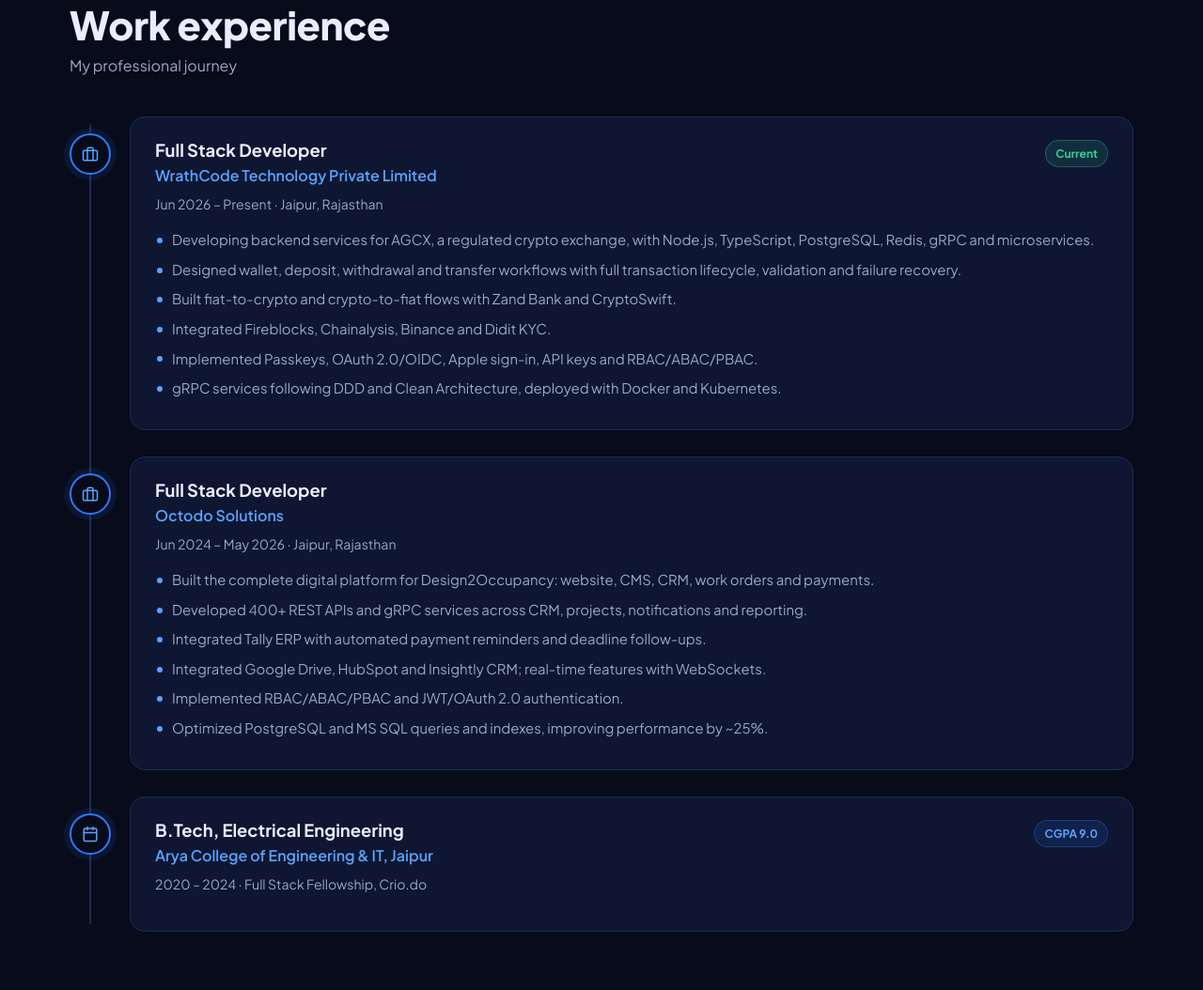
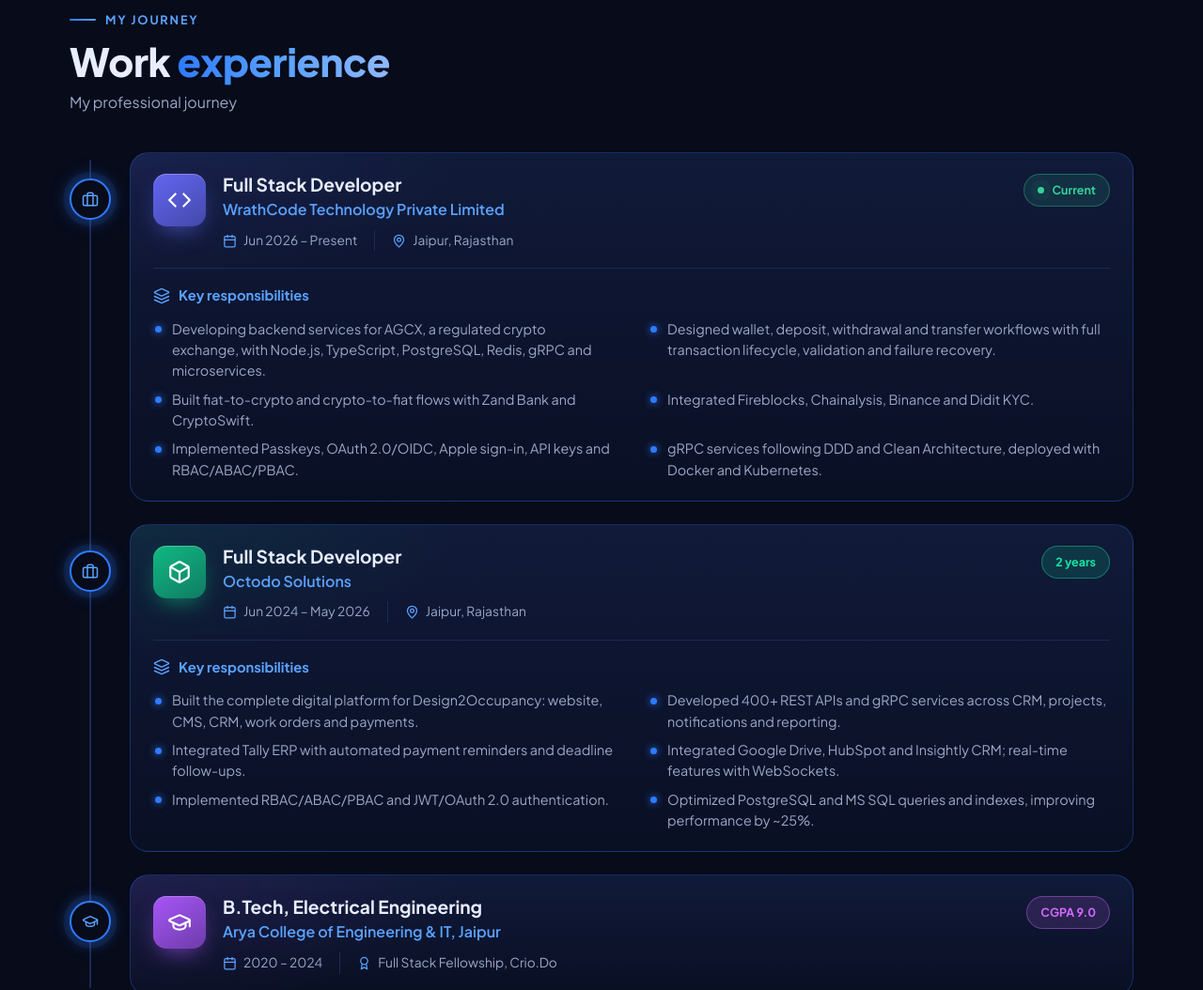
Before and after one commit to MrRinkukumar2004/rinku-kumar-saini-portfolio, a plain HTML site: page index.html in a window 1280 px wide. Shown: the part 4049-5103 px from the top of the page at 94% size. Drawn offline with Linux system fonts and the light colour scheme.

Commit message:
updated the design of the experience

```diff
--- a/css/style.css
+++ b/css/style.css
@@ -444,24 +444,58 @@
 .timeline { position: relative; padding-left: 64px; }
 .t-line { position: absolute; left: 21px; top: 8px; bottom: 8px; width: 2px; background: var(--line); border-radius: 2px; overflow: hidden; }
 .t-line span { display: block; width: 100%; height: 0; background: linear-gradient(var(--accent-2), var(--accent)); box-shadow: 0 0 12px var(--accent); }
-.t-item { position: relative; margin-bottom: 28px; }
+.t-item { --c: 47,123,255; position: relative; margin-bottom: 24px; }
 .t-item:last-child { margin-bottom: 0; }
 .t-dot {
-  position: absolute; left: -64px; top: 18px; width: 44px; height: 44px; border-radius: 50%; display: grid; place-items: center;
-  background: var(--bg); border: 2px solid var(--accent); color: var(--accent-2); box-shadow: 0 0 0 6px rgba(47,123,255,0.1);
+  position: absolute; left: -64px; top: 28px; width: 44px; height: 44px; border-radius: 50%; display: grid; place-items: center;
+  background: var(--bg); border: 2px solid var(--accent); color: var(--accent-2);
+  box-shadow: 0 0 0 6px rgba(47,123,255,0.1), 0 0 18px rgba(47,123,255,0.45);
 }
+.js .t-item.in .t-dot { animation: dot-glow 3s ease-in-out infinite; }
+@keyframes dot-glow { 50% { box-shadow: 0 0 0 9px rgba(47,123,255,0.06), 0 0 26px rgba(47,123,255,0.65); } }
 .t-dot .ic { width: 18px; height: 18px; }
-.t-card { padding: 24px 26px; border-radius: var(--radius); background: var(--surface); border: 1px solid var(--line); transition: border-color .3s; }
-.t-card:hover { border-color: rgba(90,162,255,0.5); }
-.t-head { display: flex; justify-content: space-between; align-items: flex-start; gap: 12px; }
-.t-head h3 { font-size: 1.15rem; }
-.t-org { color: var(--accent-2); font-weight: 600; margin: 4px 0 0; }
-.t-badge { font-size: 0.75rem; font-weight: 700; padding: 4px 10px; border-radius: 999px; background: rgba(52,211,153,0.12); color: var(--ok); border: 1px solid rgba(52,211,153,0.3); white-space: nowrap; }
-.t-badge.muted { background: rgba(47,123,255,0.12); color: var(--accent-2); border-color: rgba(47,123,255,0.3); }
-.t-meta { color: var(--muted); font-size: 0.88rem; margin: 6px 0 14px; }
-.t-card ul li { position: relative; padding-left: 18px; color: var(--muted); font-size: 0.93rem; margin-bottom: 7px; }
-.t-card ul li::before { content: ""; position: absolute; left: 2px; top: 0.65em; width: 6px; height: 6px; border-radius: 50%; background: var(--accent-2); }
-.t-card ul { margin-bottom: 0; }
+.t-card {
+  padding: 22px 24px; border-radius: 20px;
+  background: radial-gradient(500px 200px at 0% 0%, rgba(var(--c),0.1), transparent 70%), linear-gradient(180deg, rgba(18,28,61,0.9), rgba(10,16,36,0.95));
+  border: 1px solid rgba(47,123,255,0.28);
+  transition: border-color .35s, box-shadow .35s, transform .35s;
+}
+.t-card:hover { border-color: rgba(var(--c),0.7); box-shadow: 0 26px 50px -28px rgba(var(--c),0.6); transform: translateX(4px); }
+.t-card.spot::before { background: radial-gradient(360px circle at var(--mx, 50%) var(--my, 50%), rgba(var(--c),0.12), transparent 60%); }
+.t-head { display: flex; align-items: flex-start; gap: 18px; }
+.t-title { flex: 1; min-width: 0; }
+.t-head h3 { font-size: 1.2rem; }
+.t-logo {
+  width: 56px; height: 56px; border-radius: 14px; display: grid; place-items: center; flex: none; color: #fff;
+  background: linear-gradient(145deg, rgba(var(--c),1), rgba(var(--c),0.6));
+  box-shadow: 0 10px 24px -8px rgba(var(--c),0.7), inset 0 1px 0 rgba(255,255,255,0.25);
+  transition: transform .4s cubic-bezier(.3,.8,.3,1);
+}
+.t-logo .ic { width: 26px; height: 26px; }
+.t-card:hover .t-logo { transform: rotate(-8deg) scale(1.06); }
+.t-org { color: var(--accent-2); font-weight: 600; margin: 3px 0 0; }
+.t-badge {
+  display: inline-flex; align-items: center; gap: 8px; font-size: 0.78rem; font-weight: 700; padding: 6px 14px; border-radius: 999px;
+  background: rgba(52,211,153,0.12); color: var(--ok); border: 1px solid rgba(52,211,153,0.35); white-space: nowrap;
+}
+.t-badge .live-dot { width: 7px; height: 7px; }
+.t-badge.muted { background: rgba(var(--c),0.14); color: rgb(var(--c)); border-color: rgba(var(--c),0.4); filter: brightness(1.25); }
+.t-meta { display: flex; flex-wrap: wrap; gap: 6px 18px; color: var(--muted); font-size: 0.86rem; margin: 8px 0 0; }
+.t-meta span { display: inline-flex; align-items: center; gap: 7px; }
+.t-meta span + span { padding-left: 18px; border-left: 1px solid var(--line); }
+.t-meta .ic { width: 15px; height: 15px; color: var(--accent-2); }
+.t-sub {
+  display: flex; align-items: center; gap: 9px; margin: 18px 0 12px; padding-top: 16px; border-top: 1px solid var(--line);
+  color: var(--accent-2); font-size: 0.92rem; font-weight: 700;
+}
+.t-sub .ic { width: 18px; height: 18px; }
+.t-card ul { display: grid; grid-template-columns: 1fr 1fr; gap: 8px 36px; margin-bottom: 0; }
+.t-card ul li { position: relative; padding-left: 20px; color: var(--muted); font-size: 0.9rem; line-height: 1.55; transition: color .2s; }
+.t-card ul li:hover { color: var(--text); }
+.t-card ul li::before { content: ""; position: absolute; left: 2px; top: 0.6em; width: 7px; height: 7px; border-radius: 50%; background: var(--accent); box-shadow: 0 0 8px var(--accent); }
+/* Responsibilities fade in one after another once the card is revealed */
+.js .t-item:not(.in) .t-card li { opacity: 0; }
+.js .t-item.in .t-card li { animation: chip-in .45s ease backwards; animation-delay: calc(.3s + var(--i, 0) * .07s); }
 
 /* Contact */
 .contact-grid { display: grid; grid-template-columns: 1.1fr 1fr; gap: 28px; align-items: start; }
@@ -546,6 +580,7 @@
   .hero-visual { width: min(340px, 82%); grid-row: 1; }
   .about-grid, .contact-grid { grid-template-columns: 1fr; }
   .head-row { flex-wrap: wrap; align-items: flex-start; }
+  .t-card ul { grid-template-columns: 1fr; }
   .nav-cta { display: none; }
   .menu-btn { display: grid; }
   .nav-links {
@@ -580,9 +615,13 @@
   .f1 { left: -4%; top: 8%; } .f2 { right: -6%; top: 62%; } .f3 { left: -6%; bottom: 28%; } .f4 { bottom: 2%; }
   .timeline { padding-left: 0; }
   .t-line { display: none; }
-  .t-dot { position: static; width: 38px; height: 38px; margin-bottom: 12px; }
+  .t-dot { display: none; }
   .t-card { padding: 20px; }
-  .t-head { flex-wrap: wrap; }
+  .t-card:hover { transform: none; }
+  .t-head { flex-wrap: wrap; gap: 14px; }
+  .t-logo { width: 46px; height: 46px; }
+  .t-title { flex-basis: calc(100% - 60px); }
+  .t-card ul { grid-template-columns: 1fr; }
   .form { padding: 22px; }
   .actions .btn { flex: 1 1 auto; }
 }
--- a/index.html
+++ b/index.html
@@ -69,6 +69,7 @@
       <symbol id="i-globe" viewBox="0 0 24 24"><circle cx="12" cy="12" r="10"/><path d="M2 12h20M12 2a15.3 15.3 0 0 1 4 10 15.3 15.3 0 0 1-4 10 15.3 15.3 0 0 1-4-10 15.3 15.3 0 0 1 4-10z"/></symbol>
       <symbol id="i-monitor" viewBox="0 0 24 24"><rect x="2" y="3" width="20" height="14" rx="2"/><path d="M8 21h8M12 17v4"/></symbol>
       <symbol id="i-tool" viewBox="0 0 24 24"><path d="M14.7 6.3a1 1 0 0 0 0 1.4l1.6 1.6a1 1 0 0 0 1.4 0l3.77-3.77a6 6 0 0 1-7.94 7.94l-6.91 6.91a2.12 2.12 0 0 1-3-3l6.91-6.91a6 6 0 0 1 7.94-7.94l-3.76 3.76z"/></symbol>
+      <symbol id="i-cap" viewBox="0 0 24 24"><path d="M21.42 10.92a1 1 0 0 0-.02-1.84L12.83 5.18a2 2 0 0 0-1.66 0L2.6 9.08a1 1 0 0 0 0 1.83l8.57 3.91a2 2 0 0 0 1.66 0z"/><path d="M22 10v6M6 12.5V16a6 3 0 0 0 12 0v-3.5"/></symbol>
       <symbol id="i-download" viewBox="0 0 24 24"><path d="M21 15v4a2 2 0 0 1-2 2H5a2 2 0 0 1-2-2v-4M7 10l5 5 5-5M12 15V3"/></symbol>
       <symbol id="i-external" viewBox="0 0 24 24"><path d="M15 3h6v6M10 14 21 3M18 13v6a2 2 0 0 1-2 2H5a2 2 0 0 1-2-2V8a2 2 0 0 1 2-2h6"/></symbol>
       <symbol id="i-arrow" viewBox="0 0 24 24"><path d="M5 12h14M12 5l7 7-7 7"/></symbol>
@@ -395,24 +396,25 @@
     <!-- ============ EXPERIENCE ============ -->
     <section class="section" id="experience">
       <div class="container">
-        <div class="reveal">
-          <h2 class="title">Work experience</h2>
-          <p class="subtitle">My professional journey</p>
-        </div>
+        <p class="eyebrow reveal"><span class="eyebrow-line"></span>My journey</p>
+        <h2 class="title reveal">Work <span class="grad">experience</span></h2>
+        <p class="subtitle reveal">My professional journey</p>
         <div class="timeline" id="timeline">
           <div class="t-line" aria-hidden="true"><span></span></div>
 
-          <article class="t-item reveal">
+          <article class="t-item reveal" style="--c: 99,102,241">
             <span class="t-dot" aria-hidden="true"><svg class="ic"><use href="#i-briefcase"/></svg></span>
             <div class="t-card spot">
               <div class="t-head">
-                <div>
+                <span class="t-logo" aria-hidden="true"><svg class="ic"><use href="#i-code"/></svg></span>
+                <div class="t-title">
                   <h3>Full Stack Developer</h3>
                   <p class="t-org">WrathCode Technology Private Limited</p>
+                  <p class="t-meta"><span><svg class="ic"><use href="#i-calendar"/></svg>Jun 2026 – Present</span><span><svg class="ic"><use href="#i-pin"/></svg>Jaipur, Rajasthan</span></p>
                 </div>
-                <span class="t-badge">Current</span>
+                <span class="t-badge"><span class="live-dot"></span>Current</span>
               </div>
-              <p class="t-meta">Jun 2026 – Present · Jaipur, Rajasthan</p>
+              <p class="t-sub"><svg class="ic"><use href="#i-layers"/></svg>Key responsibilities</p>
               <ul>
                 <li>Developing backend services for AGCX, a regulated crypto exchange, with Node.js, TypeScript, PostgreSQL, Redis, gRPC and microservices.</li>
                 <li>Designed wallet, deposit, withdrawal and transfer workflows with full transaction lifecycle, validation and failure recovery.</li>
@@ -424,16 +426,19 @@
             </div>
           </article>
 
-          <article class="t-item reveal">
+          <article class="t-item reveal" style="--c: 16,185,129">
             <span class="t-dot" aria-hidden="true"><svg class="ic"><use href="#i-briefcase"/></svg></span>
             <div class="t-card spot">
               <div class="t-head">
-                <div>
+                <span class="t-logo" aria-hidden="true"><svg class="ic"><use href="#i-box"/></svg></span>
+                <div class="t-title">
                   <h3>Full Stack Developer</h3>
                   <p class="t-org">Octodo Solutions</p>
+                  <p class="t-meta"><span><svg class="ic"><use href="#i-calendar"/></svg>Jun 2024 – May 2026</span><span><svg class="ic"><use href="#i-pin"/></svg>Jaipur, Rajasthan</span></p>
                 </div>
+                <span class="t-badge muted">2 years</span>
               </div>
-              <p class="t-meta">Jun 2024 – May 2026 · Jaipur, Rajasthan</p>
+              <p class="t-sub"><svg class="ic"><use href="#i-layers"/></svg>Key responsibilities</p>
               <ul>
                 <li>Built the complete digital platform for Design2Occupancy: website, CMS, CRM, work orders and payments.</li>
                 <li>Developed 400+ REST APIs and gRPC services across CRM, projects, notifications and reporting.</li>
@@ -445,17 +450,18 @@
             </div>
           </article>
 
-          <article class="t-item reveal">
-            <span class="t-dot" aria-hidden="true"><svg class="ic"><use href="#i-calendar"/></svg></span>
+          <article class="t-item reveal" style="--c: 168,85,247">
+            <span class="t-dot" aria-hidden="true"><svg class="ic"><use href="#i-cap"/></svg></span>
             <div class="t-card spot">
               <div class="t-head">
-                <div>
+                <span class="t-logo" aria-hidden="true"><svg class="ic"><use href="#i-cap"/></svg></span>
+                <div class="t-title">
                   <h3>B.Tech, Electrical Engineering</h3>
                   <p class="t-org">Arya College of Engineering &amp; IT, Jaipur</p>
+                  <p class="t-meta"><span><svg class="ic"><use href="#i-calendar"/></svg>2020 – 2024</span><span><svg class="ic"><use href="#i-award"/></svg>Full Stack Fellowship, Crio.Do</span></p>
                 </div>
                 <span class="t-badge muted">CGPA 9.0</span>
               </div>
-              <p class="t-meta">2020 – 2024 · Full Stack Fellowship, Crio.do</p>
             </div>
           </article>
         </div>
--- a/js/main.js
+++ b/js/main.js
@@ -191,7 +191,7 @@
   });
 
   // Stagger index for the skill chips' pop-in animation
-  $$(".skill-card").forEach((card) => $$("li", card).forEach((li, i) => li.style.setProperty("--i", i)));
+  $$(".skill-card, .t-card").forEach((card) => $$("li", card).forEach((li, i) => li.style.setProperty("--i", i)));
 
   /* ---------- Timeline progress line ---------- */
   const tl = $("#timeline");
```
